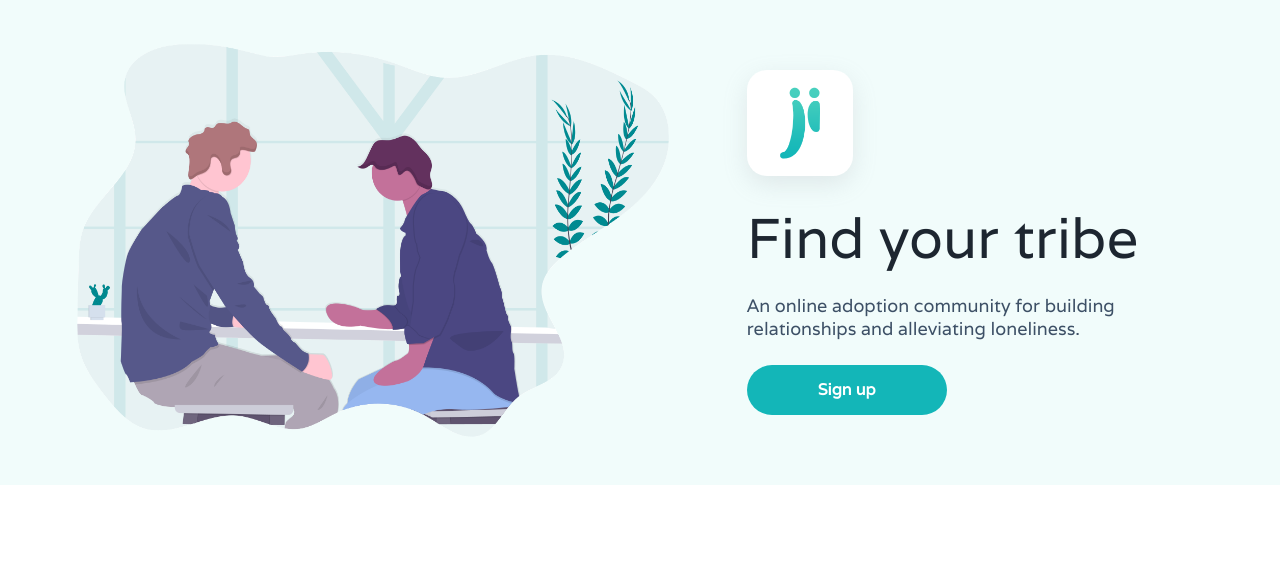
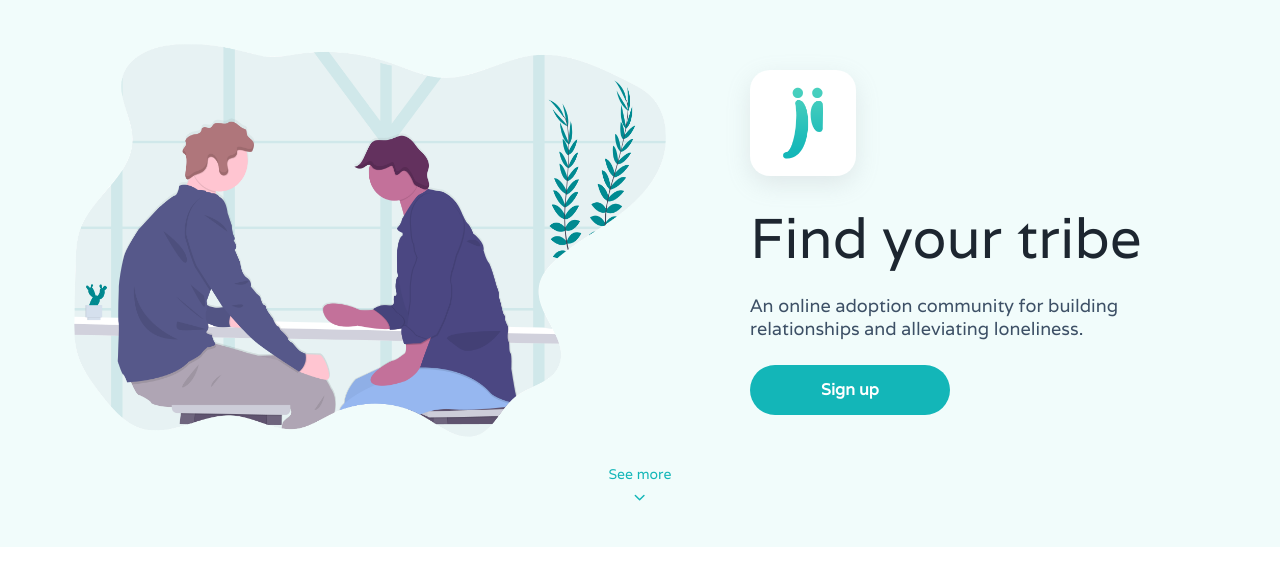
Before and after one commit to OlliePorter/jippi, a React (Create React App) app: page / in a window 1280 px wide. Shown: the top 586 px of the page. Built offline with nearby package versions, Linux system fonts and the light colour scheme.

Commit message:
Fix spacing between image and text of cover & add see more

```diff
--- a/src/components/Home/Headline/headline.module.scss
+++ b/src/components/Home/Headline/headline.module.scss
@@ -3,14 +3,17 @@
 	padding-bottom: 40px;
 	background-color: #F1FCFB;
 	font-family: 'Varela', sans-serif;
+
+	.innerCover {
 		display: flex;
 		flex-direction: row;
 		align-items: center;
-	justify-content: space-evenly;
+		justify-content: center;
 
-	.innerContainer {
+		.innerContainerOne {
 			max-width: 400px;
 			margin-right: 60px;
+			padding-left: 80px;
 
 			.logo {
 				background: white;
@@ -63,3 +66,34 @@
 			height: 400px;
 		}
 	}
+
+	.innerContainerTwo {
+		display: flex;
+		flex-direction: column;
+		align-items: center;
+		margin-top: 20px;
+
+		.seeMore {
+			display: flex;
+			flex-direction: column;
+			align-items: center;
+			transition: transform 200ms ease;
+			cursor: pointer;
+
+			&:hover {
+				transform: translate(0px, -2px);
+			}
+
+			p {
+				margin-top: 0;
+				font-size: 14px;
+				color: #13b6b8;
+				margin-bottom: 6px;
+			}
+		}
+
+		// &:hover {
+		// 	transform: translate(0px, -2px);
+		// }
+	}
+}
--- a/src/components/Home/Headline/index.jsx
+++ b/src/components/Home/Headline/index.jsx
@@ -4,16 +4,24 @@ import styles from './headline.module.scss'
 const Headline = () => {
   return (
 		<div className={styles.cover}>
+			<div className={styles.innerCover}>
 				<div>
 					<img src="/conversation.png" alt="conversation" className={styles.image}></img>
 				</div>
-			<div className={styles.innerContainer}>
+				<div className={styles.innerContainerOne}>
 					<img src="/jippi_blue_square.png" alt="jippi logo" className={styles.logo}></img>
 					<p className={styles.title}>Find your tribe</p>
 					<p className={styles.subtitle}>An online adoption community for building relationships and alleviating loneliness.</p>
 					<button>Sign up</button>
 				</div>
     	</div>
+			<div className={styles.innerContainerTwo}>
+				<div className={styles.seeMore}>
+					<p>See more</p>
+					<svg xmlns="http://www.w3.org/2000/svg" width="18px" height="18px" viewBox="0 0 25 25" fill="none" stroke="#13b6b8" stroke-width="2" stroke-linecap="round" stroke-linejoin="round" class="feather feather-chevron-down"><polyline points="6 9 12 15 18 9"></polyline></svg>
+				</div>
+			</div>
+		</div>
   );
 };
 
```
Lines whose indentation alone changed are shown as unchanged.
